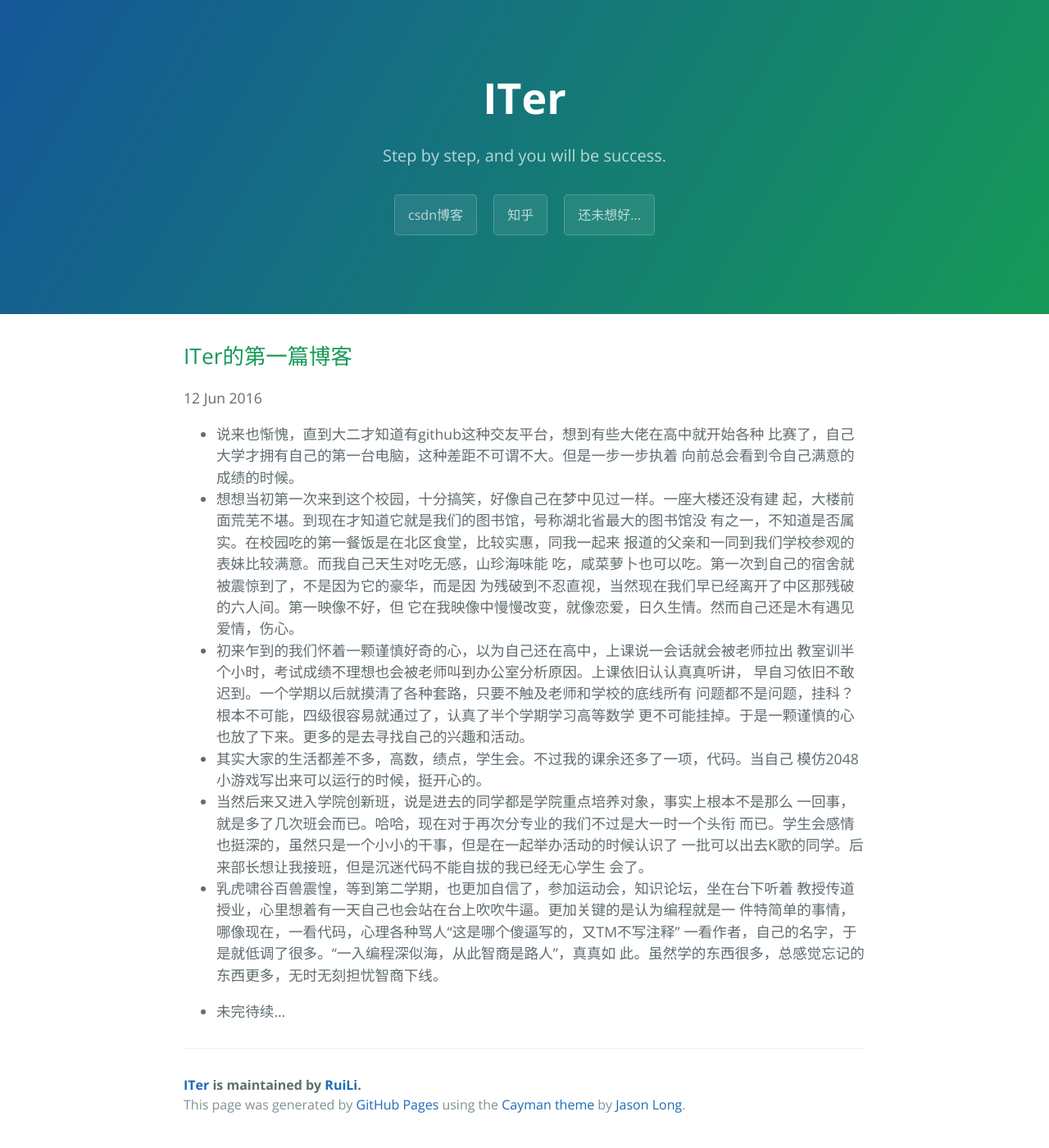
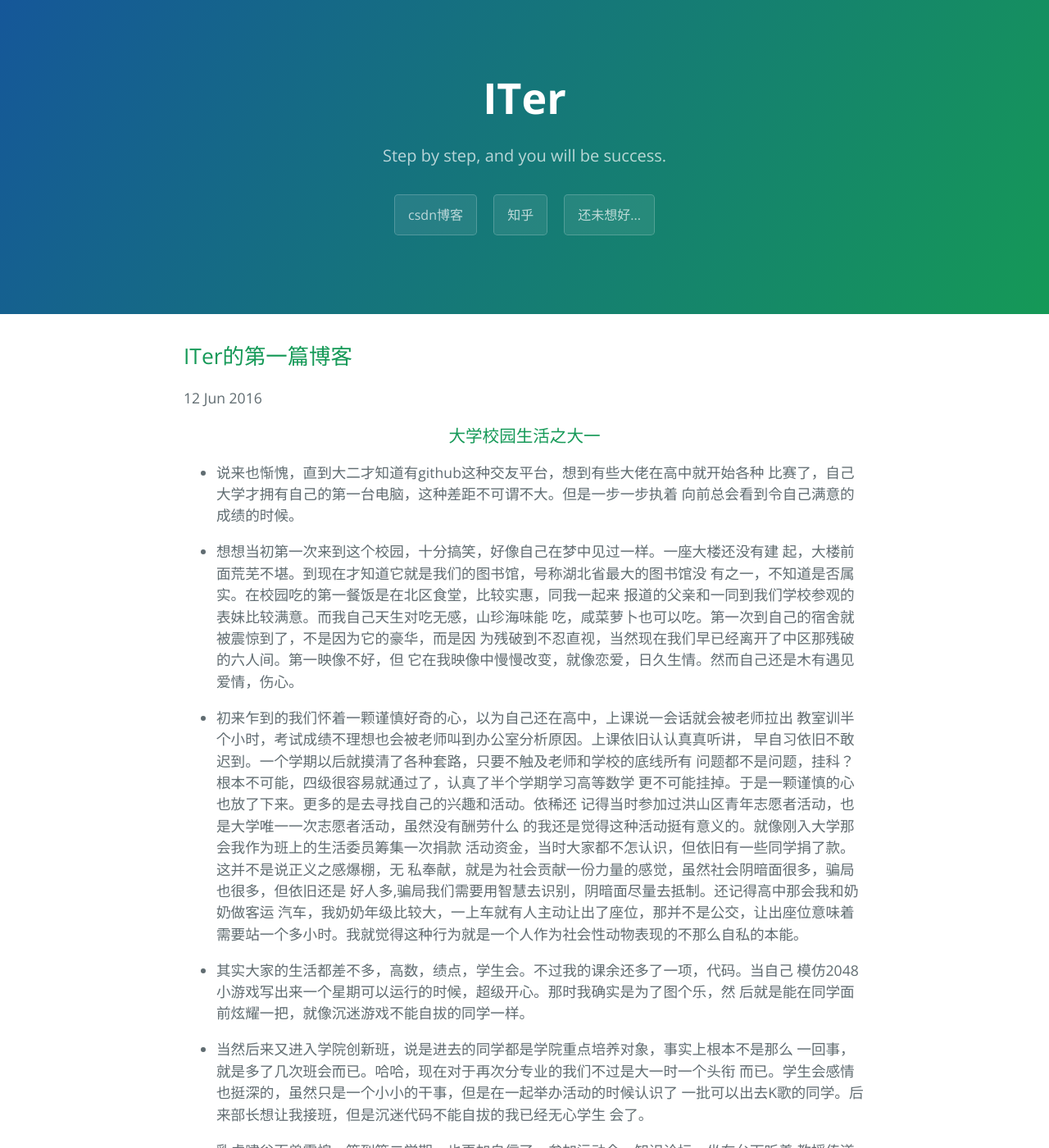
Before and after one commit to dongjiyu/dongjiyu.github.io, a Jekyll site: the page built from _posts/2016-06-12-first-blog.markdown, in a window 1280 px wide and 1400 px high. Shown: the whole window at 82% size. Built offline with Jekyll 4.4.1, drawn with Linux system fonts in a browser that asks for light colours.

Commit message:
modify first blog

```diff
--- a/_posts/2016-06-12-first-blog.markdown
+++ b/_posts/2016-06-12-first-blog.markdown
@@ -5,9 +5,15 @@ date:   2016-06-12 10:51:20 +0800
 categories: jekyll update
 ---
 
+
+<center>
+    <h3>大学校园生活之大一</h3>
+</center>
+
 *   说来也惭愧，直到大二才知道有github这种交友平台，想到有些大佬在高中就开始各种
     比赛了，自己大学才拥有自己的第一台电脑，这种差距不可谓不大。但是一步一步执着
     向前总会看到令自己满意的成绩的时候。
+
 *   想想当初第一次来到这个校园，十分搞笑，好像自己在梦中见过一样。一座大楼还没有建
     起，大楼前面荒芜不堪。到现在才知道它就是我们的图书馆，号称湖北省最大的图书馆没
     有之一，不知道是否属实。在校园吃的第一餐饭是在北区食堂，比较实惠，同我一起来
@@ -15,18 +21,30 @@ categories: jekyll update
     吃，咸菜萝卜也可以吃。第一次到自己的宿舍就被震惊到了，不是因为它的豪华，而是因
     为残破到不忍直视，当然现在我们早已经离开了中区那残破的六人间。第一映像不好，但
     它在我映像中慢慢改变，就像恋爱，日久生情。然而自己还是木有遇见爱情，伤心。
+
 *   初来乍到的我们怀着一颗谨慎好奇的心，以为自己还在高中，上课说一会话就会被老师拉出
     教室训半个小时，考试成绩不理想也会被老师叫到办公室分析原因。上课依旧认认真真听讲，
     早自习依旧不敢迟到。一个学期以后就摸清了各种套路，只要不触及老师和学校的底线所有
     问题都不是问题，挂科？根本不可能，四级很容易就通过了，认真了半个学期学习高等数学
-    更不可能挂掉。于是一颗谨慎的心也放了下来。更多的是去寻找自己的兴趣和活动。
+    更不可能挂掉。于是一颗谨慎的心也放了下来。更多的是去寻找自己的兴趣和活动。依稀还
+    记得当时参加过洪山区青年志愿者活动，也是大学唯一一次志愿者活动，虽然没有酬劳什么
+    的我还是觉得这种活动挺有意义的。就像刚入大学那会我作为班上的生活委员筹集一次捐款
+    活动资金，当时大家都不怎认识，但依旧有一些同学捐了款。这并不是说正义之感爆棚，无
+    私奉献，就是为社会贡献一份力量的感觉，虽然社会阴暗面很多，骗局也很多，但依旧还是
+    好人多,骗局我们需要用智慧去识别，阴暗面尽量去抵制。还记得高中那会我和奶奶做客运
+    汽车，我奶奶年级比较大，一上车就有人主动让出了座位，那并不是公交，让出座位意味着
+    需要站一个多小时。我就觉得这种行为就是一个人作为社会性动物表现的不那么自私的本能。
+
 *   其实大家的生活都差不多，高数，绩点，学生会。不过我的课余还多了一项，代码。当自己
-    模仿2048小游戏写出来可以运行的时候，挺开心的。
+    模仿2048小游戏写出来一个星期可以运行的时候，超级开心。那时我确实是为了图个乐，然
+    后就是能在同学面前炫耀一把，就像沉迷游戏不能自拔的同学一样。
+
 *   当然后来又进入学院创新班，说是进去的同学都是学院重点培养对象，事实上根本不是那么
     一回事，就是多了几次班会而已。哈哈，现在对于再次分专业的我们不过是大一时一个头衔
     而已。学生会感情也挺深的，虽然只是一个小小的干事，但是在一起举办活动的时候认识了
     一批可以出去K歌的同学。后来部长想让我接班，但是沉迷代码不能自拔的我已经无心学生
     会了。
+
 *   乳虎啸谷百兽震惶，等到第二学期，也更加自信了，参加运动会，知识论坛，坐在台下听着
     教授传道授业，心里想着有一天自己也会站在台上吹吹牛逼。更加关键的是认为编程就是一
     件特简单的事情，哪像现在，一看代码，心理各种骂人“这是哪个傻逼写的，又TM不写注释”
```
